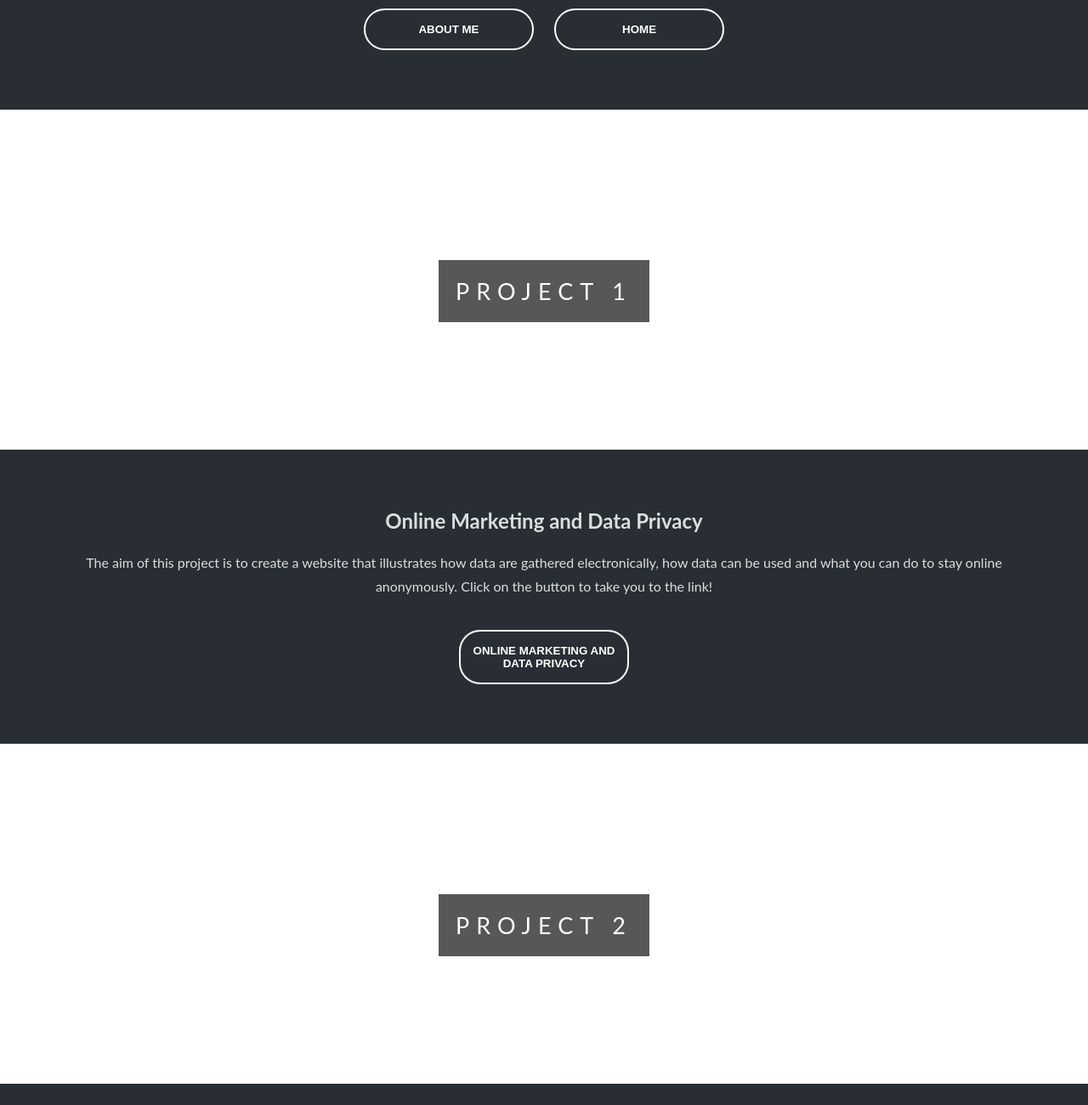
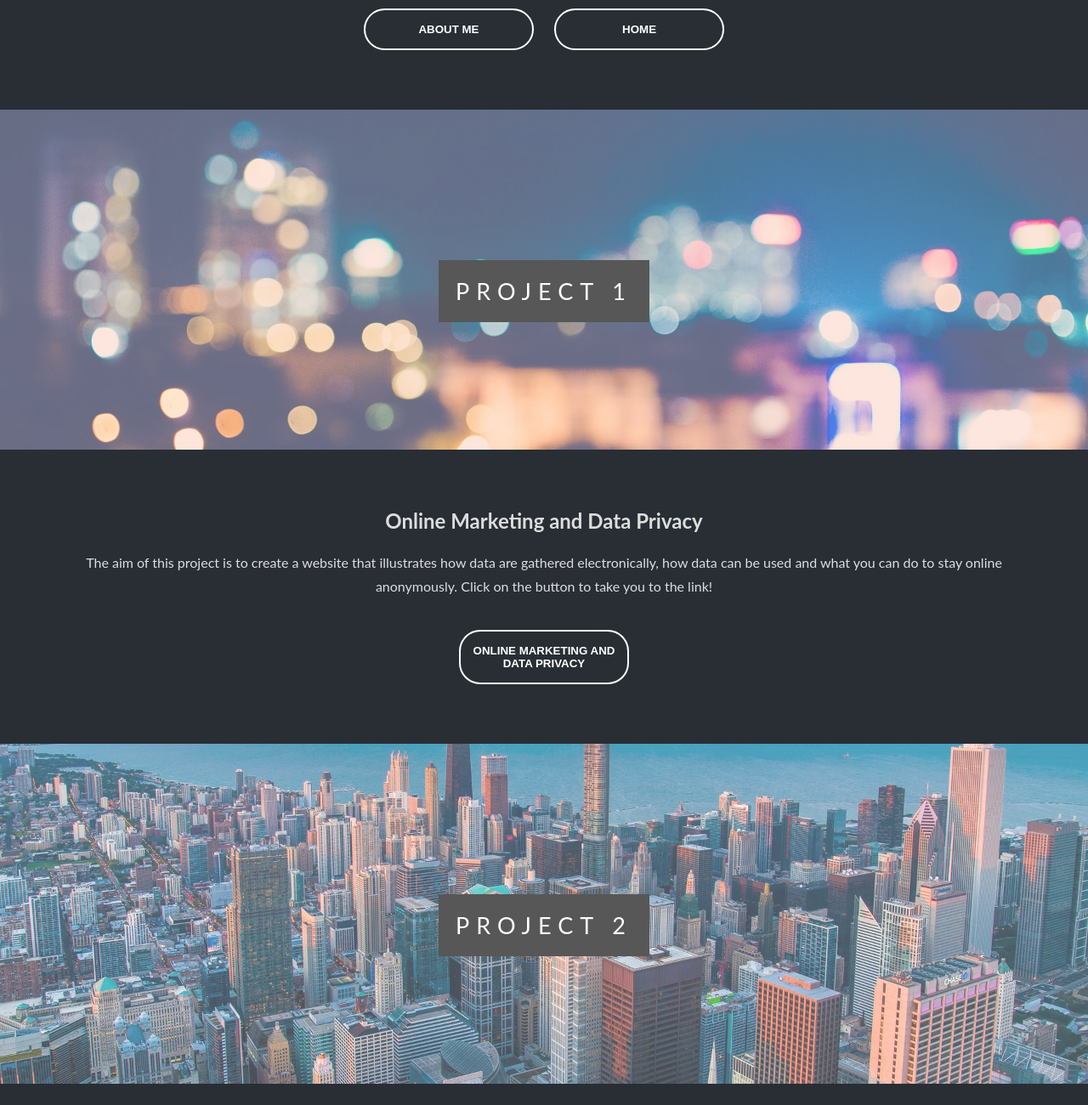
Before and after one commit to GhostRiderGolden/FinalProjectPart1, a plain HTML site: page FinalProject1/ProjectPage.html in a window 1280 px wide. Shown: the part 860-2160 px from the top of the page at 85% size. Drawn offline with Linux system fonts and the light colour scheme.

Commit message:
Final Commit

```diff
--- a/FinalProject1/style1.css
+++ b/FinalProject1/style1.css
@@ -19,18 +19,18 @@ body,html{
 }
 
 .pimg1{
-    background-image: url("FinalProject1/image1.jpg");
+    background-image: url("./image1.jpg");
     min-height: 100%;
 
 }
 
 .pimg2{
-    background-image: url("FinalProject1/image2.jpg");
+    background-image: url("./image2.jpg");
     min-height: 400px;
 
 }
 .pimg3{
-    background-image: url("FinalProject1/image3.jpg");
+    background-image: url("./image3.jpg");
     min-height: 400px;
 
 
```
